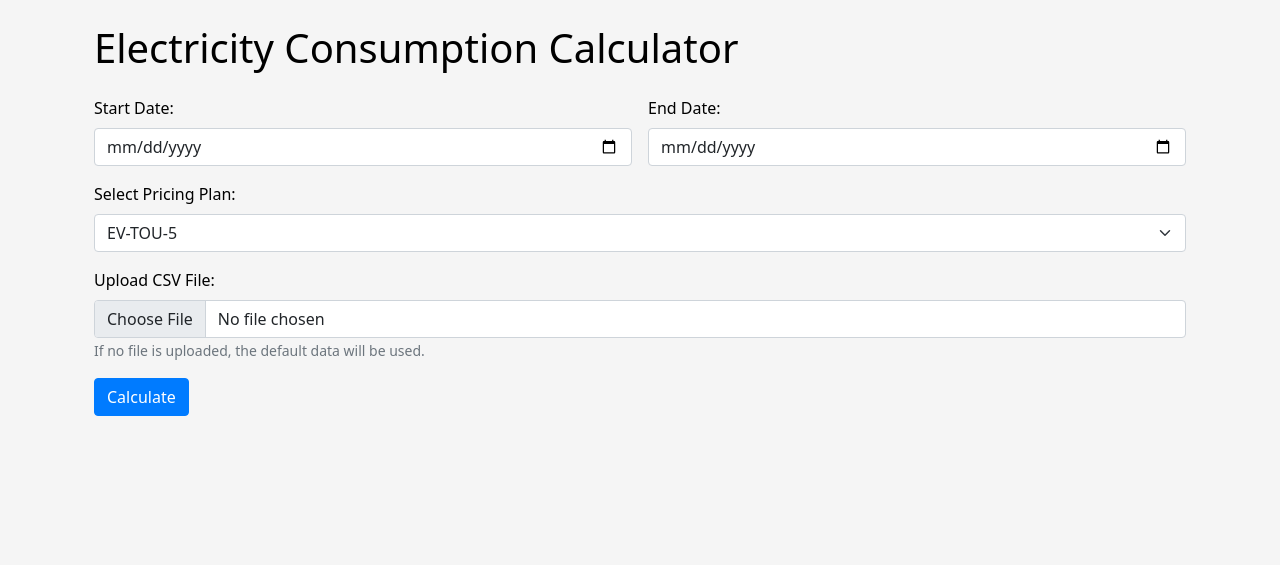
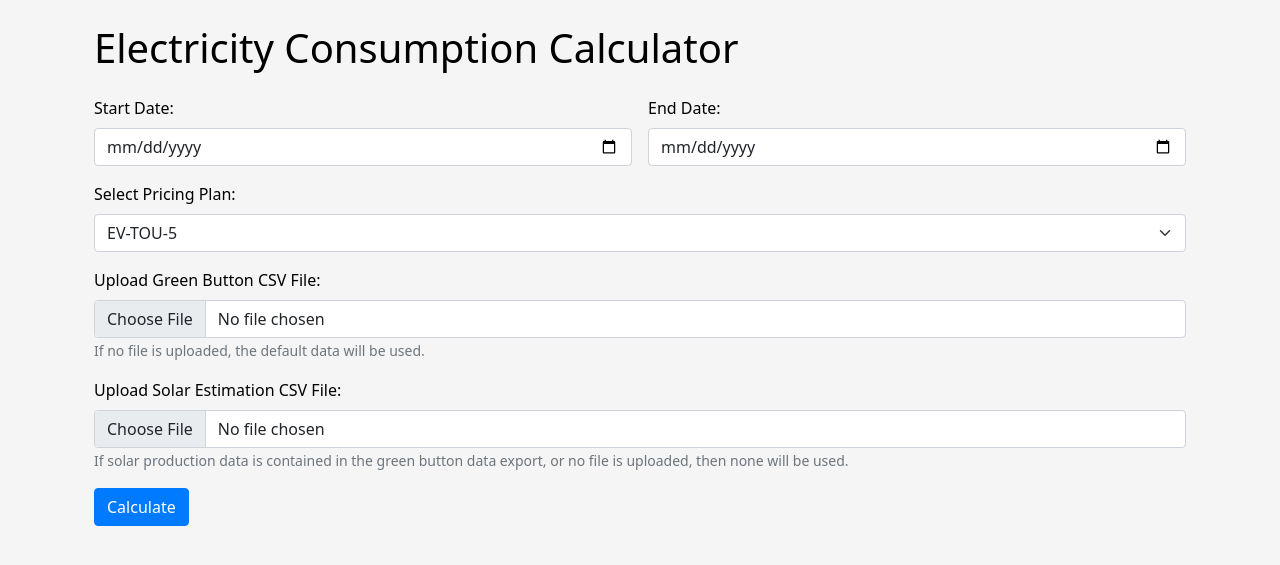
Before and after one commit to dbellotti/green-button-scripts, a Flask app: page / in a window 1280 px wide. Shown: the top 565 px of the page. Run offline with Flask 3, Linux system fonts and the light colour scheme.

Commit message:
Adds solar estimation processing through flask app

```diff
--- a/app.py
+++ b/app.py
@@ -24,10 +24,12 @@ def index():
 @app.route("/calculate", methods=["POST"])
 def calculate():
     # Use the uploader to handle file upload
-    uploader = CSVUploader(app, 'example.csv')
-    input_csv_file = uploader.upload()  # try to upload a file, or use the default one
-    input_data = file_handler.read_csv(input_csv_file)
-    solar_intensity_data = SolarIntensityReader("solar_intensity.csv").read_solar_intensity()
+    gb_uploader = CSVUploader(app, 'green_button_csv_file', 'example.csv')
+    gb_input_csv_file = gb_uploader.upload()
+    gb_input_data = file_handler.read_csv(gb_input_csv_file)
+    spe_uploader = CSVUploader(app, 'solar_estimation_csv_file')
+    spe_input_csv_file = spe_uploader.upload()
+    solar_intensity_data = SolarIntensityReader(spe_input_csv_file).read_solar_intensity()
 
     start_date_str = request.form.get("start_date") or None
     end_date_str = request.form.get("end_date") or None
@@ -39,7 +41,7 @@ def calculate():
 
     # Calculate totals
     energy_data_processor = EnergyDataProcessor(start_date_str, end_date_str)
-    totals_by_month = energy_data_processor.calculate_totals_by_month(input_data, solar_intensity_data)
+    totals_by_month = energy_data_processor.calculate_totals_by_month(gb_input_data, solar_intensity_data)
 
     # Prompt the user to select a pricing plan
     selected_plan_index = int(request.form.get("pricing_plan")) - 1
--- a/templates/index.html
+++ b/templates/index.html
@@ -21,9 +21,14 @@
                 </select>
             </div>
             <div class="col-12">
-                <label for="csv_file" class="form-label">Upload CSV File:</label>
-                <input type="file" id="csv_file" name="csv_file" accept=".csv" class="form-control">
+                <label for="green_button_csv_file" class="form-label">Upload Green Button CSV File:</label>
+                <input type="file" id="green_button_csv_file" name="green_button_csv_file" accept=".csv" class="form-control">
                 <small class="form-text text-muted">If no file is uploaded, the default data will be used.</small>
+            </div>
+            <div class="col-12">
+                <label for="solar_estimation_csv_file" class="form-label">Upload Solar Estimation CSV File:</label>
+                <input type="file" id="solar_estimation_csv_file" name="solar_estimation_csv_file" accept=".csv" class="form-control">
+                <small class="form-text text-muted">If solar production data is contained in the green button data export, or no file is uploaded, then none will be used.</small>
             </div>
             <div class="col-12">
                 <input type="submit" value="Calculate" class="btn btn-primary">
```
Also changed, not shown: csv_uploader.py (+4 -3 lines).
